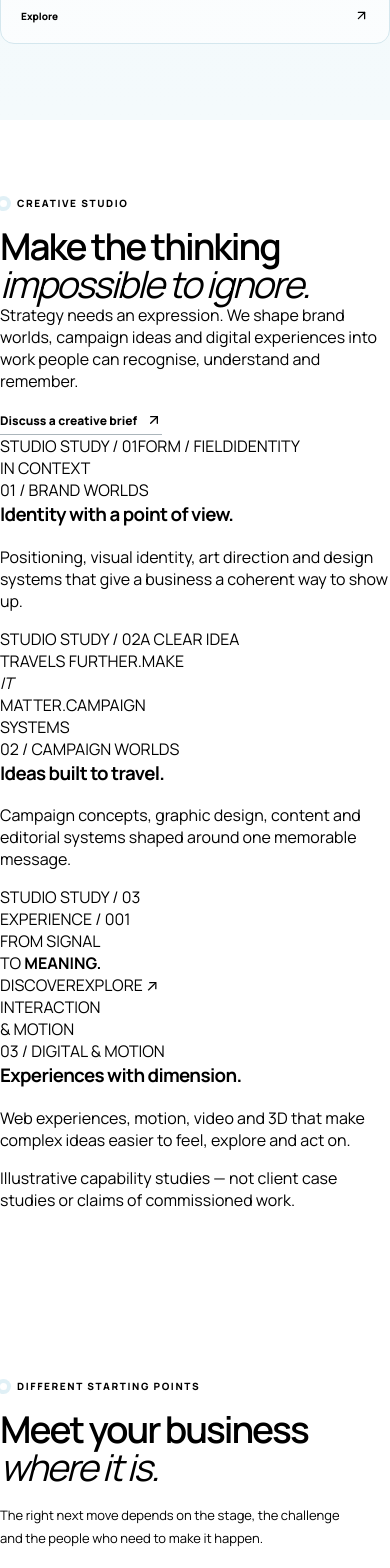
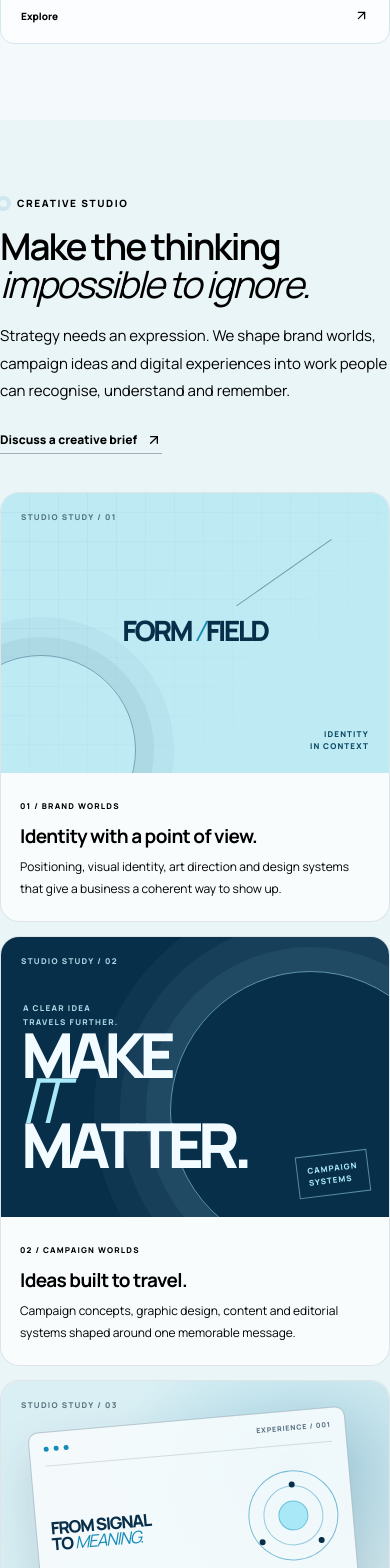
Before and after one commit to godsbest656-glitch/river-ways, a React (Vite) app: page / in a window 390 px wide. Shown: the part 4720-6288 px from the top of the page. Built offline with nearby package versions, Linux system fonts and the light colour scheme.

Commit message:
style: add responsive editorial Creative Studio compositions

```diff
--- a/src/styles.css
+++ b/src/styles.css
@@ -398,3 +398,66 @@ h3 { letter-spacing: -.035em; }
   *, *::before, *::after { scroll-behavior: auto !important; animation-duration: .01ms !important; animation-iteration-count: 1 !important; transition-duration: .01ms !important; }
   .reveal-section { opacity: 1 !important; transform: none !important; }
 }
+
+
+/* Creative Studio — editorial capability showcase */
+.studio-section { overflow: hidden; background: #eaf5f8; }
+.studio-heading { display: grid; grid-template-columns: 1.05fr .75fr; align-items: end; gap: clamp(30px, 7vw, 100px); margin-bottom: 46px; }
+.studio-heading h2 { margin-top: 18px; }
+.studio-intro { max-width: 460px; padding-bottom: 8px; }
+.studio-intro p { margin: 0 0 22px; color: var(--muted); font-size: 15px; line-height: 1.85; }
+.studio-grid { display: grid; grid-template-columns: repeat(3, minmax(0, 1fr)); gap: 18px; align-items: stretch; }
+.studio-card { min-width: 0; overflow: hidden; border: 1px solid rgba(16,43,60,.11); border-radius: 19px; background: #f8fcfd; }
+.studio-art { position: relative; display: flex; min-height: 330px; align-items: center; justify-content: center; overflow: hidden; isolation: isolate; }
+.studio-art-index { position: absolute; z-index: 2; top: 18px; left: 20px; color: rgba(16,43,60,.62); font-size: 8px; font-weight: 800; letter-spacing: .16em; }
+.studio-art-brand { background: #bdeaf3; color: #082f4a; }
+.studio-art-brand::before { position: absolute; z-index: -1; inset: 0; background: repeating-linear-gradient(0deg, transparent 0 28px, rgba(8,47,74,.08) 29px), repeating-linear-gradient(90deg, transparent 0 28px, rgba(8,47,74,.08) 29px); content: ""; mask-image: linear-gradient(135deg, black, transparent 82%); }
+.studio-brand-word { position: relative; z-index: 1; margin-top: -5px; font-size: clamp(28px, 3.2vw, 48px); font-weight: 800; letter-spacing: -.09em; line-height: .9; }
+.studio-brand-word span { color: #168bb7; font-family: var(--serif); font-weight: 400; font-style: italic; }
+.studio-brand-rule { position: absolute; top: 28%; right: 12%; width: 30%; height: 1px; background: rgba(8,47,74,.42); transform: rotate(-35deg); }
+.studio-brand-note { position: absolute; right: 20px; bottom: 20px; color: #0b4965; font-size: 8px; font-weight: 800; letter-spacing: .14em; line-height: 1.6; text-align: right; }
+.studio-brand-disc { position: absolute; bottom: -72px; left: -55px; width: 190px; height: 190px; border: 1px solid rgba(8,47,74,.38); border-radius: 50%; box-shadow: 0 0 0 18px rgba(8,47,74,.05), 0 0 0 38px rgba(8,47,74,.04); }
+.studio-art-campaign { align-items: flex-start; justify-content: flex-start; background: #082f4a; color: #e9f8fb; }
+.studio-art-campaign::before { position: absolute; z-index: -1; top: 12%; right: -16%; width: 72%; aspect-ratio: 1; border: 1px solid rgba(169,232,247,.55); border-radius: 50%; box-shadow: 0 0 0 24px rgba(169,232,247,.06), 0 0 0 50px rgba(169,232,247,.05), 0 0 0 76px rgba(169,232,247,.04); content: ""; }
+.studio-art-campaign .studio-art-index { color: #a9d7e6; }
+.studio-campaign-small { position: absolute; top: 64px; left: 22px; color: #a9d7e6; font-size: 8px; font-weight: 800; letter-spacing: .16em; line-height: 1.7; }
+.studio-campaign-big { position: relative; z-index: 1; margin: 96px 0 0 20px; color: #f2fbff; font-size: clamp(44px, 5vw, 72px); font-weight: 800; letter-spacing: -.1em; line-height: .72; }
+.studio-campaign-big i { color: #a9e8f7; font-family: var(--serif); font-weight: 400; }
+.studio-campaign-stamp { position: absolute; right: 20px; bottom: 22px; padding: 8px 10px; border: 1px solid rgba(169,232,247,.5); color: #a9e8f7; font-size: 8px; font-weight: 800; letter-spacing: .12em; line-height: 1.5; transform: rotate(-7deg); }
+.studio-art-experience { background: #d9eff4; }
+.studio-art-experience::before { position: absolute; z-index: -1; inset: 0; background: radial-gradient(ellipse at 75% 28%, rgba(22,139,183,.22), transparent 44%), linear-gradient(145deg, transparent 35%, rgba(8,47,74,.08)); content: ""; }
+.studio-interface { position: relative; width: 78%; min-height: 215px; padding: 12px 14px; border: 1px solid rgba(8,47,74,.25); border-radius: 10px; background: rgba(248,252,253,.88); box-shadow: 0 24px 50px rgba(8,47,74,.15); transform: rotate(-5deg); }
+.studio-interface-top { display: flex; align-items: center; gap: 5px; padding-bottom: 12px; border-bottom: 1px solid rgba(8,47,74,.14); }
+.studio-interface-top i { width: 5px; height: 5px; border-radius: 50%; background: #168bb7; }
+.studio-interface-top span { margin-left: auto; color: #587181; font-size: 7px; font-weight: 800; letter-spacing: .12em; }
+.studio-interface-body { display: flex; min-height: 140px; align-items: center; justify-content: space-between; gap: 12px; }
+.studio-interface-body > span { color: #082f4a; font-size: clamp(17px, 2vw, 27px); font-weight: 800; letter-spacing: -.07em; line-height: .95; }
+.studio-interface-body b { color: #168bb7; font-family: var(--serif); font-weight: 400; font-style: italic; }
+.studio-interface-orbit { position: relative; width: 90px; height: 90px; flex: 0 0 90px; border: 1px solid rgba(22,139,183,.55); border-radius: 50%; }
+.studio-interface-orbit::before, .studio-interface-orbit::after { position: absolute; inset: 14px; border: 1px solid rgba(22,139,183,.42); border-radius: 50%; content: ""; }
+.studio-interface-orbit::after { inset: 29px; background: #a9e8f7; }
+.studio-interface-orbit i { position: absolute; top: 10px; left: 42px; width: 6px; height: 6px; border-radius: 50%; background: #082f4a; }
+.studio-interface-orbit i:nth-child(2) { top: 65px; left: 8px; }
+.studio-interface-orbit i:nth-child(3) { top: 68px; left: 67px; }
+.studio-interface-bottom { display: flex; justify-content: space-between; padding-top: 10px; border-top: 1px solid rgba(8,47,74,.14); color: #587181; font-size: 7px; font-weight: 800; letter-spacing: .12em; }
+.studio-experience-index { position: absolute; right: 18px; bottom: 18px; color: #0b4965; font-size: 8px; font-weight: 800; letter-spacing: .14em; line-height: 1.6; text-align: right; }
+.studio-card-copy { padding: 22px 22px 24px; }
+.studio-card-copy > span { color: var(--blue-2); font-size: 8px; font-weight: 800; letter-spacing: .15em; }
+.studio-card-copy h3 { margin: 12px 0 9px; color: var(--deep); font-size: clamp(19px, 2vw, 25px); line-height: 1.1; }
+.studio-card-copy p { max-width: 360px; margin: 0; color: var(--muted); font-size: 12px; line-height: 1.8; }
+.studio-disclaimer { margin: 17px 0 0; color: #587181; font-size: 10px; line-height: 1.6; }
+@media (max-width: 900px) {
+  .studio-grid { grid-template-columns: repeat(2, minmax(0, 1fr)); }
+  .studio-card:last-child { grid-column: 1 / -1; display: grid; grid-template-columns: 1fr 1fr; }
+  .studio-card:last-child .studio-art { min-height: 290px; }
+  .studio-card:last-child .studio-card-copy { align-self: center; }
+}
+@media (max-width: 620px) {
+  .studio-heading { grid-template-columns: 1fr; gap: 18px; margin-bottom: 30px; }
+  .studio-grid { grid-template-columns: 1fr; gap: 14px; }
+  .studio-card:last-child { display: block; grid-column: auto; }
+  .studio-art { min-height: 280px; }
+  .studio-campaign-big { font-size: 62px; }
+  .studio-interface { width: 82%; }
+  .studio-card-copy { padding: 19px 19px 22px; }
+}
```
